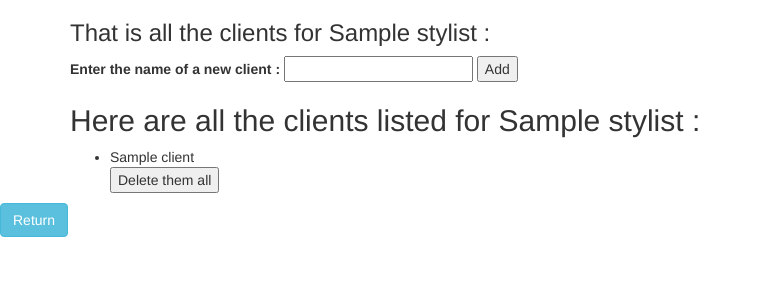
After one commit to Virginie-T/DB-PHP-20mars, a PHP site: template views/client_form.twig in a window 1280 px wide. The commit adds this page. Shown: the top 300 px of the page, without its empty margins (0-761 px from the left). Run offline with PHP 8.4, Linux system fonts and the light colour scheme; the template is opened without the code that fills it: most values are stand-ins (such as "Sample title", 1, 10 or a date in 2020); some libraries are stand-ins or nearby versions.

Commit message:
add delete all method for the stylist and the add new client to the client_form

```diff
--- /dev/null
+++ b/views/client_form.twig
@@ -0,0 +1,48 @@
+<!DOCTYPE html>
+<html>
+<head>
+	<link rel='stylesheet' href='https://maxcdn.bootstrapcdn.com/bootstrap/3.3.1/css/bootstrap.min.css'>
+	<title>Client form</title>
+</head>
+<body>
+
+	<div class='container'>
+
+	<h3>That is all the clients for {{ stylist.getName() }} :</h3>
+
+	<form action='/add_client' method='post'>
+		<input id="stylist_id" name='stylist_id' value="{{ stylist.getId() }}" type='hidden'>
+		<label for="name">Enter the name of a new client :</label>
+		<input id='name' name='name' type='text'>
+
+		<button type='submit'>Add</button>
+	</form>
+
+	{%  if clients is not empty %}
+
+	<h2>Here are all the clients listed for {{ stylist.getName }} :</h2>
+		<ul>
+		{% for client in clients %}
+			<li>{{ client.getName }}</li>
+		{% endfor %}
+
+	{% else %}
+
+	<p>Sorry we don't have any client listed for {{ stylist.getName() }} yet ...</p>
+
+	{% endif %}
+
+		<form action='/delete_all_the_clients' method='post'>
+
+			<input id="stylist_id" name="stylist_id" value="{{ stylist.getId() }}" type='hidden'>
+
+			<button type='submit'>Delete them all</button>
+		</form>
+
+	</div>
+
+	        <a href="/"><button type="submit" class="btn btn-info">Return</button></a>
+
+
+</body>
+</html>
--- a/views/stylist_form.twig
+++ b/views/stylist_form.twig
@@ -19,7 +19,7 @@
 		<h2>Here are all the Stylist listed :</h2>
 		<ul>
 		{% for stylist in stylists %}
-			<li>{{ stylist.getName }}</li>
+			<li><a href='/stylist_form/{{stylist.getId()}}'>{{ stylist.getName }}</a></li>
 		{% endfor %}
 
 		{% else %}
@@ -28,6 +28,10 @@
 
 		{% endif %}
 
+		<form action='/delete_all_the_stylists' method='post'>
+			<button type='submit'>Delete them all</button>
+		</form>
+
 	</div>
 
 </body>
```
Also changed, not shown: app/app.php (+29 -1 lines).
